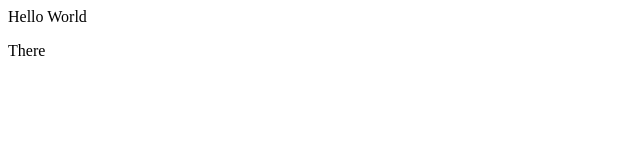
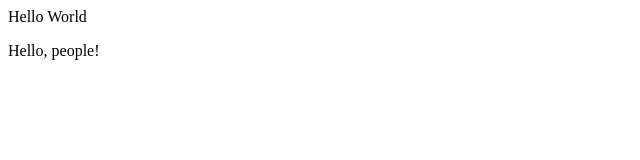
Before and after one commit to Ced802/demo-repo, a plain HTML site: page index.html in a window 1280 px wide. Shown: the full height of the page, 0-640 px from the left. Drawn offline with Linux system fonts and the light colour scheme.

Commit message:
added Hello People

```diff
--- a/index.html
+++ b/index.html
@@ -1,2 +1,2 @@
 <div> Hello World </div>
-<p> There </p>
+<p> Hello, people!</p>
```
